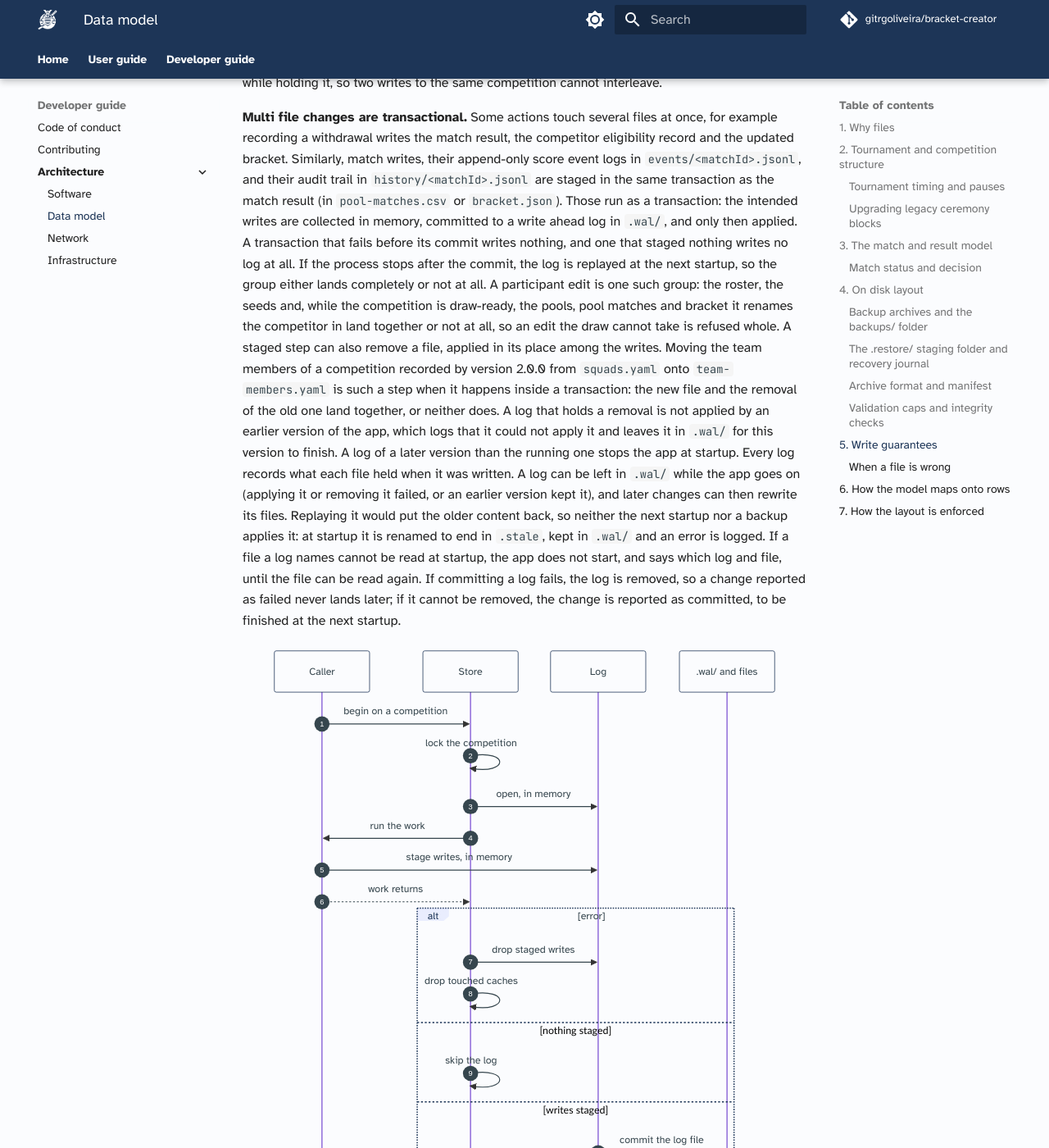
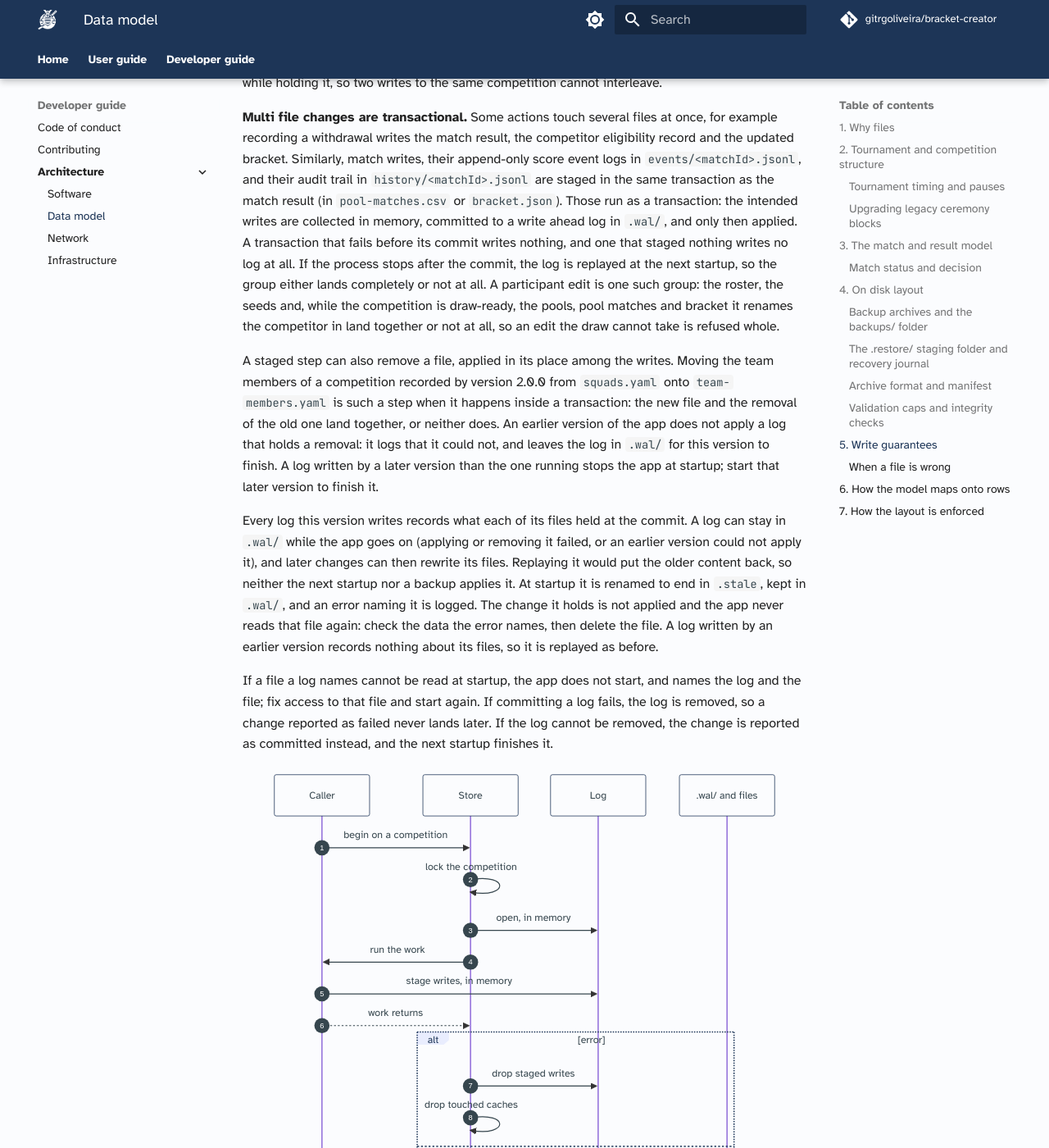
Before and after one commit to gitrgoliveira/bracket-creator, an MkDocs documentation site: the page built from docs/architecture/data-model.md, in a window 1280 px wide and 1400 px high, scrolled down 23445 px. Shown: the whole window at 82% size. Built offline with MkDocs 1.6.1 and Material for MkDocs 9.7.7, drawn with Linux system fonts in a browser that asks for light colours; comment, search, counter and statistics services are not loaded; some of the changed text lies outside the part shown.

Commit message:
docs(bc-arch): say which logs are checked, and what to do with a set-aside one
The data model now says only logs this version writes record their
files (an earlier version's log replays as before), what to do with a
.stale log, and the remedy for each startup refusal. The software and
infrastructure pages say every write inside a transaction goes through
the write-ahead log, and the backup job row names the copy taken at a
clean shutdown. Four sentences that opened with "No" are reworded.

Co-Authored-By: Claude Opus 5.5 <noreply@anthropic.com>

````diff
--- a/docs/architecture/data-model.md
+++ b/docs/architecture/data-model.md
@@ -221,8 +221,8 @@ reused, and a display index. The id is what a lineup position and a bout row rec
 member can be renamed without any record losing track of who fought. A team's member list is
 seeded with one member per position the competition's team size defines, plus two reserve
 positions, so a
-team has its shape before anyone is named. No member is ever removed, so an index is never freed and no
-renumbering question arises. Instead, an organiser can clear a name, which empties that position but keeps its id and index. That is possible only until the competition starts. After that, a name can still be corrected, which is what renaming is for: a bout row holds the member's
+team has its shape before anyone is named. A member is never removed, so an index is never freed and nothing
+is ever renumbered. Instead, an organiser can clear a name, which empties that position but keeps its id and index. That is possible only until the competition starts. After that, a name can still be corrected, which is what renaming is for: a bout row holds the member's
 id, so a bout already fought names the same person whatever the name is changed to. Adding a
 member stays available at any time, including after the start, because a team fields
 replacements mid tournament.
@@ -739,7 +739,7 @@ whichever reaches the server first:
 * A change stamped at or before the stored stamp is not applied: nothing is written and the
   answer carries the row as stored. Of two changes stamped in the same millisecond, the one
   that reaches the server first stands.
-* No marker is written for a row that was never checked in and has never been stamped.
+* A row that was never checked in and has never been stamped gets no marker.
 * The bare `checked_in` that every earlier release wrote is read as checked in at stamp 0, and
   a row with no marker as not checked in at stamp 0. A roster written by an earlier release
   therefore loads as it was and is not rewritten; any check-in tap, which carries a real
@@ -858,20 +858,27 @@ log is replayed at the next startup, so the group either lands completely or not
 A participant edit is one such group: the roster, the seeds and, while the competition is
 draw-ready, the pools, pool matches and bracket it renames the competitor in land together or
 not at all, so an edit the draw cannot take is refused whole.
+
 A staged step can also remove a file, applied in its place among the writes. Moving the team
 members of a competition recorded by version 2.0.0 from `squads.yaml` onto `team-members.yaml`
 is such a step when it happens inside a transaction: the new file and the removal of the old one
-land together, or neither does. A log that holds a removal is not applied by an earlier version
-of the app, which logs that it could not apply it and leaves it in `.wal/` for this version to
-finish. A log of a later version than the running one stops the app at startup.
-Every log records what each file held when it was written. A log can be left in `.wal/` while
-the app goes on (applying it or removing it failed, or an earlier version kept it), and later
-changes can then rewrite its files. Replaying it would put the older content back, so neither
-the next startup nor a backup applies it: at startup it is renamed to end in `.stale`, kept in
-`.wal/` and an error is logged. If a file a log names cannot be read at startup, the app does
-not start, and says which log and file, until the file can be read again. If committing a log
-fails, the log is removed, so a change reported as failed never lands later; if it cannot be
-removed, the change is reported as committed, to be finished at the next startup.
+land together, or neither does. An earlier version of the app does not apply a log that holds a
+removal: it logs that it could not, and leaves the log in `.wal/` for this version to finish. A
+log written by a later version than the one running stops the app at startup; start that later
+version to finish it.
+
+Every log this version writes records what each of its files held at the commit. A log can stay
+in `.wal/` while the app goes on (applying or removing it failed, or an earlier version could not
+apply it), and later changes can then rewrite its files. Replaying it would put the older content
+back, so neither the next startup nor a backup applies it. At startup it is renamed to end in
+`.stale`, kept in `.wal/`, and an error naming it is logged. The change it holds is not applied
+and the app never reads that file again: check the data the error names, then delete the file. A
+log written by an earlier version records nothing about its files, so it is replayed as before.
+
+If a file a log names cannot be read at startup, the app does not start, and names the log and
+the file; fix access to that file and start again. If committing a log fails, the log is removed,
+so a change reported as failed never lands later. If the log cannot be removed, the change is
+reported as committed instead, and the next startup finishes it.
 
 ```mermaid
 sequenceDiagram
@@ -1012,7 +1019,7 @@ stamped with format version `"v": 1`, containing either an event line (a scoring
 an ippon, foul, encho, or flag) or a baseline line (the state left by a non-tap write such as
 a finish, decision, correction, or migration). The pattern is explicitly per-match event sourcing
 (the match is rebuilt by replaying its log in timestamp order) with a client-side transactional
-outbox. No message broker is used: offline tablets hold the queue; order comes from when a tap
+outbox. The app uses no message broker: offline tablets hold the queue; order comes from when a tap
 was made, not when it arrived; the app is one binary that keeps its data in files.
 
 A tap is one event with its own id, the device's session and a sequence number within it, and
@@ -1038,7 +1045,7 @@ first bout has, sent back to the queue or not. The server adds
 them only where the first bout holds other names: when a write makes or changes that bout, and
 when a lineup or team member changes. They are ordered against the taps like any tap and never
 turn one away; they name who fought, never a score, so they reach a finished encounter too
-without moving its result. No device may send events under the session `server`: the request is
+without moving its result. The session `server` is reserved: a device that sends events under it is
 refused. A point entered on a kachinuki bout after it was removed, from a device that had not
 seen the removal, does not make the bout again, since it would have no fighters; it is kept in
 the match's history. Picking the bout's fighters adds it again.
````
Also changed, not shown: docs/architecture/infrastructure-architecture.md (+3 -3 lines), docs/architecture/software-architecture.md (+4 -2 lines).
